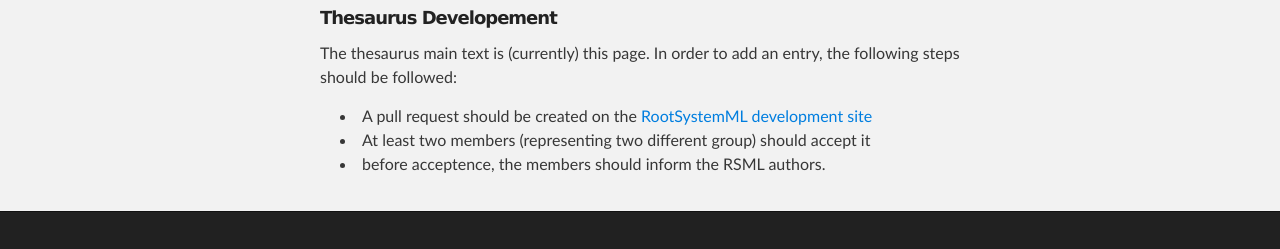
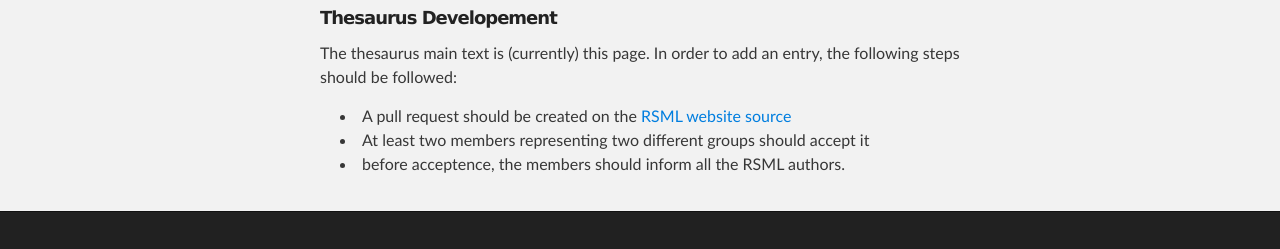
Before and after one commit to RootSystemML/RootSystemML.github.io, a Jekyll site: the page built from format/thesaurus.md, in a window 1280 px wide. Shown: the part 1856-2105 px from the top of the page. Built offline with Jekyll 4.4.1, drawn with Linux system fonts in a browser that asks for light colours.

Commit message:
thesaurus development protocol

```diff
--- a/format/thesaurus.md
+++ b/format/thesaurus.md
@@ -81,10 +81,9 @@ confidence in the root node position or other measurements such as diameter ([un
 
 The thesaurus main text is (currently) this page. In order to add an entry, the following steps should be followed:
 
- - A pull request should be created on the [RootSystemML development site][]
- - At least two members (representing two different group) should accept it
- - before acceptence, the members should inform the RSML authors.
+ - A pull request should be created on the [RSML website source][RSML_site_git]
+ - At least two members representing two different groups should accept it
+ - before acceptence, the members should inform all the RSML authors.
 
 
-
-[RootSystemML development site]: https://github.com/RootSystemML/RootSystemML.github.io
+[RSML_site_git]: https://github.com/RootSystemML/RootSystemML.github.io
```
